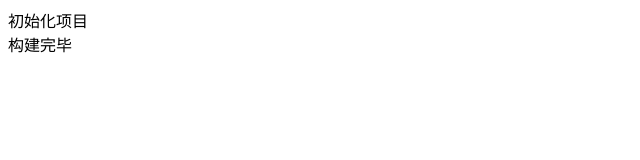
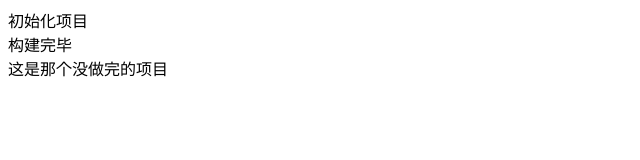
Before and after one commit to xiaoxiao1xin/first, a plain HTML site: page index.html in a window 1280 px wide. Shown: the whole page, without its empty margins (0-640 px from the left). Drawn offline with Linux system fonts and the light colour scheme.

Commit message:
未完成代码

```diff
--- a/index.html
+++ b/index.html
@@ -9,5 +9,6 @@
 <body>
   <div>初始化项目</div>
   <div>构建完毕</div>
+  <div>这是那个没做完的项目</div>
 </body>
 </html>
```
